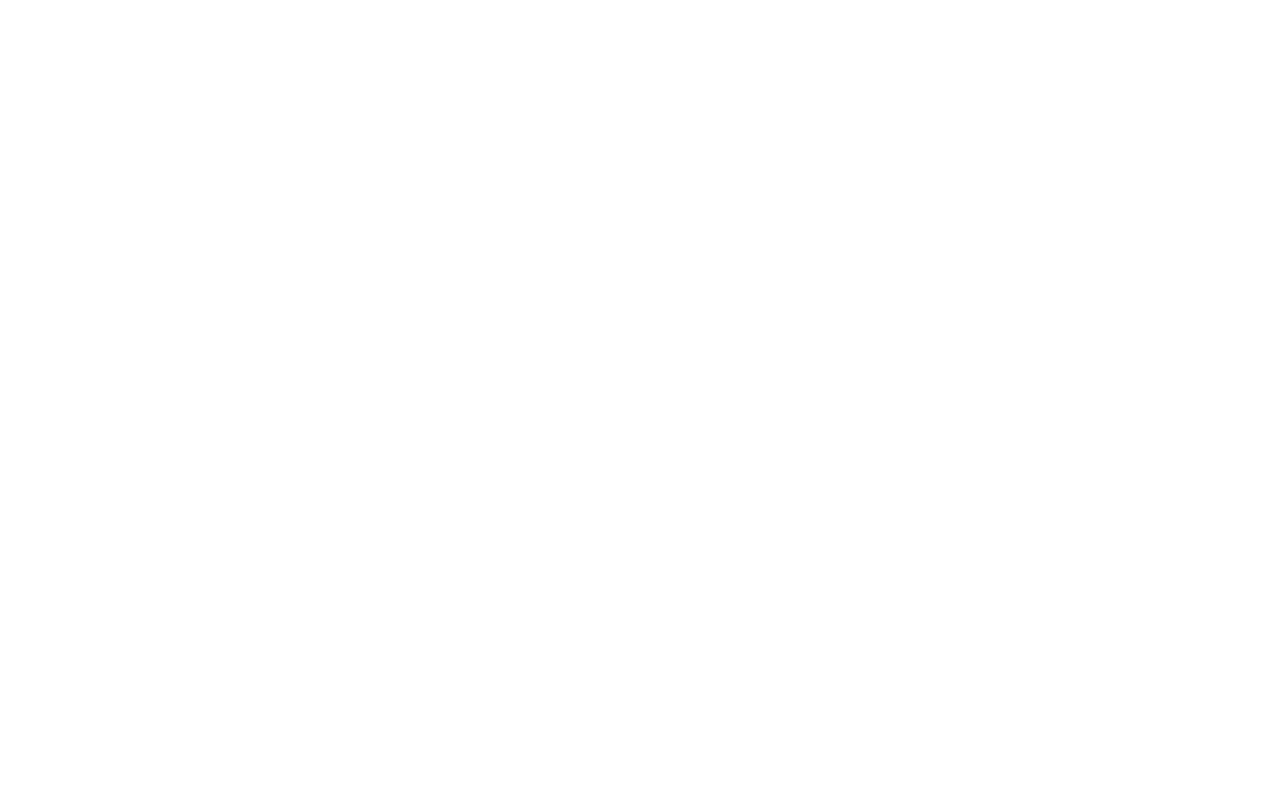
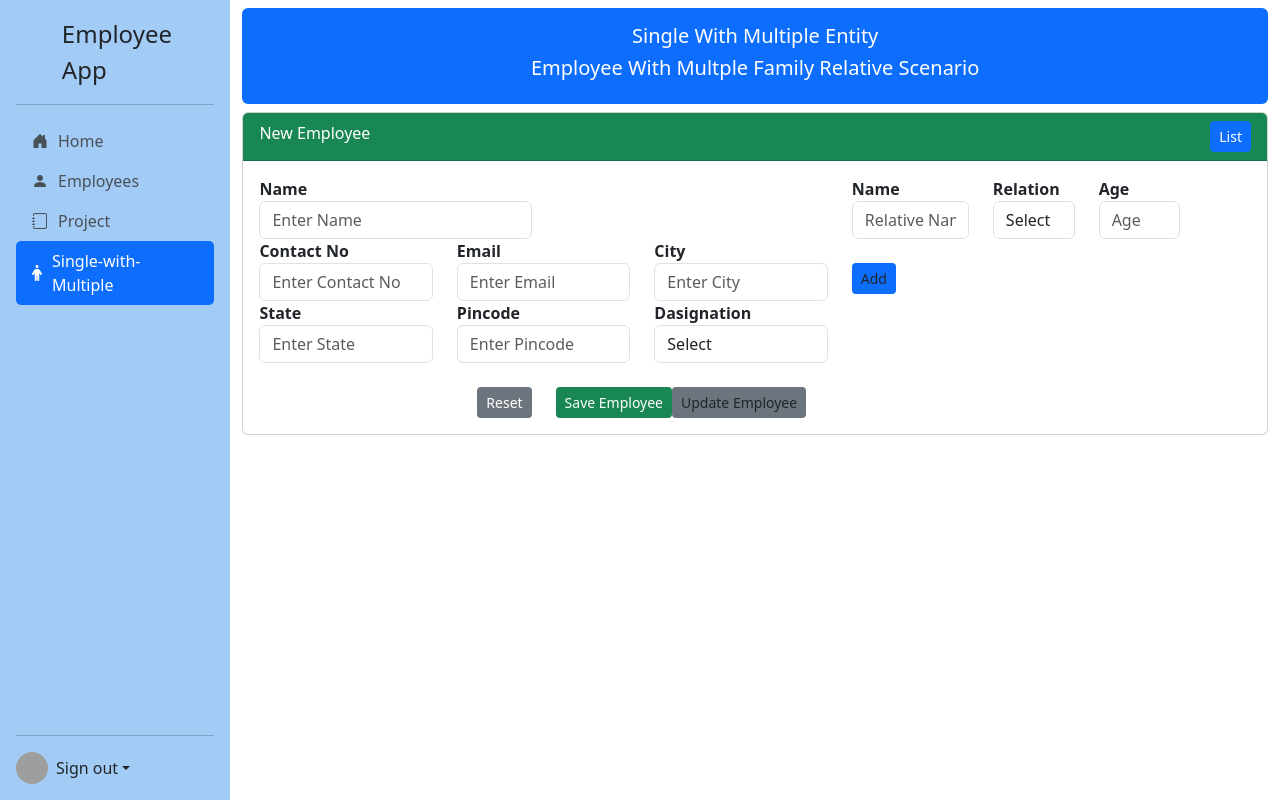
Before and after one commit to RahulKhadake/Project-Management-website, an Angular app: page /singlewithmultiple in a window 1280 px wide. Before the commit this address led to /. Built offline with nearby package versions, Linux system fonts and the light colour scheme; grey boxes are pictures that could not be loaded.

Commit message:
worked on the when data is not there that time showing message and single-with-multiple using from-array

```diff
--- a/src/app/Components/employee/employee.component.css
+++ b/src/app/Components/employee/employee.component.css
@@ -0,0 +1,3 @@
+.table-responsive{
+    height: 310px ;
+}
--- a/src/app/Components/employee/employee.component.ts
+++ b/src/app/Components/employee/employee.component.ts
@@ -1,7 +1,6 @@
 import { Component, inject } from '@angular/core';
 import { EmployeeService } from '../../core/Services/employee.service';
 import { Employee } from '../../core/model/employee.model';
-import { NgxSpinnerService } from "ngx-spinner";
 import { Router, RouterLink } from '@angular/router';
 import { FormsModule } from '@angular/forms';
 
--- a/src/app/Components/layout/layout.component.html
+++ b/src/app/Components/layout/layout.component.html
@@ -29,6 +29,12 @@
             Project
           </a>
         </li>
+        <li>
+          <a href="#" class="nav-link" routerLink="/singlewithmultiple" routerLinkActive="active">
+            <i class="fa-solid fa-person"></i>
+            Single-with-Multiple
+          </a>
+        </li>
 
       </ul>
       <hr>
--- a/src/app/Components/project/project.component.css
+++ b/src/app/Components/project/project.component.css
@@ -3,5 +3,5 @@
 }
 .table-responsive
 {
-    height: 500px ;
+    height: 300px ;
 }
--- a/src/app/Components/project/project.component.html
+++ b/src/app/Components/project/project.component.html
@@ -30,7 +30,7 @@
                 <tbody>
                     <ng-container *ngIf="ProjectDataList.length==0">
                        <td colspan="5">
-                        <p class="text-danger">No data avaliable</p>
+                        <p class="text-danger">Loading the data</p>
                        </td>
                     </ng-container>
                     <ng-container *ngIf="ProjectDataList.length !=0">
--- /dev/null
+++ b/src/app/Components/single-multiple/single-multiple.component.html
@@ -0,0 +1,125 @@
+<div class="container-fluid">
+    <div class="mt-2 p-3 bg-primary text-white rounded text-center">
+        <h5>Single With Multiple Entity</h5>
+        <h5>Employee With Multple Family Relative Scenario </h5>
+    </div>
+    <div class="row pt-2">
+        <div class="col-12">
+            <div class="card">
+                <div class="card-header bg-success text-white">
+                    <div class="row">
+                        <div class="col-6"> New Employee</div>
+                        <div class="col-6 text-end">
+                            <button class='btn btn-sm btn-primary'>List</button>
+                        </div>
+                    </div>
+                </div>
+                <div class="card-body">
+                    <form [formGroup]="employeeForm">
+                        <div class="row">
+                            <div class="col-7">
+                                <div class="row">
+                                    <div class="col-6">
+                                        <label><b>Name</b></label>
+                                        <input type="text"  class="form-control" formControlName="Name" placeholder="Enter Name" />
+                                    </div>
+
+                                </div>
+                                <div class="row">
+                                    <div class="col-4">
+                                        <label><b>Contact No</b></label>
+                                        <input type="text" class="form-control" formControlName="ContactNo" placeholder="Enter Contact No" />
+                                    </div>
+                                    <div class="col-4">
+                                        <label><b>Email</b></label>
+                                        <input type="text" class="form-control" formControlName="Email" placeholder="Enter Email" />
+                                    </div>
+                                    <div class="col-4">
+                                        <label><b>City</b></label>
+                                        <input type="text" class="form-control" formControlName="City" placeholder="Enter City" />
+                                    </div>
+                                </div>
+                                <div class="row">
+                                    <div class="col-4">
+                                        <label><b>State</b></label>
+                                        <input type="text" class="form-control" formControlName="State" placeholder="Enter State" />
+                                    </div>
+                                    <div class="col-4">
+                                        <label><b>Pincode</b></label>
+                                        <input type="text" class="form-control" formControlName="PinCode" placeholder="Enter Pincode" />
+                                    </div>
+                                    <div class="col-4">
+                                        <label><b>Dasignation</b></label>
+                                        <select class="form-control" formControlName="Designation">
+                                            <option value="">Select</option>
+                                            <option value="Jr Developer">Jr Developer</option>
+                                            <option value="Sr Developer">Sr Developer</option>
+                                            <option value="Team Leader">Team Leader</option>
+                                        </select>
+                                    </div>
+                                </div>
+                                <div class="row mt-4">
+                                    <div class="col-6 text-end">
+                                        <button class="btn text-white btn-sm bg-secondary">Reset</button>
+                                    </div>
+                                    <div class="col-6">
+                                        <button (click)="onSave()" class="btn text-white btn-sm bg-success">
+                                            Save Employee
+                                        </button>
+
+                                        <button class="btn btn-sm bg-secondary">
+                                            Update Employee
+                                        </button>
+
+
+                                    </div>
+                                </div>
+                            </div>
+                            <div class="col-5" formArrayName="MockEmpRelatives" >
+                                @for (item of familyRelative.controls; track $index) {
+                                    <div class="row"  [formGroupName]="$index">
+                                        <div class="col-4">
+                                            <label><b>Name</b></label>
+                                            <input type="text" formControlName="Name" placeholder="Relative Name" class="form-control"  />
+                                            @if(item.get('Name')?.touched) {
+                                                <div class="text-danger">
+                                                    @if(item.get('Name')?.errors?.['required']){
+                                                        <span>This is Required</span>
+                                                    }
+                                                </div>
+                                            }
+
+                                        </div>
+                                        <div class="col-3">
+                                            <label><b>Relation</b></label>
+                                            <select formControlName="Relation" class="form-control" >
+                                                <option value="">Select</option>
+                                                <option value="Mother">Mother</option>
+                                                <option value="Father">Father</option>
+                                                <option value="Sister">Sister</option>
+                                                <option value="Brother">Brother</option>
+                                            </select>
+                                        </div>
+                                        <div class="col-3">
+                                            <label><b>Age</b></label>
+                                            <input formControlName="Age" type="text" placeholder="Age" class="form-control"  />
+                                        </div>
+                                    </div>
+                                }
+
+                                <div class="row">
+                                    <div class="col-1 mt-4 text-end">
+                                        <button class="btn btn-sm bg-primary" (click)="createFamilyForm()">Add</button>
+                                    </div>
+                                </div>
+
+                            </div>
+                        </div>
+                    </form>
+
+                </div>
+            </div>
+        </div>
+    </div>
+
+</div>
--- /dev/null
+++ b/src/app/Components/single-multiple/single-multiple.component.ts
@@ -0,0 +1,65 @@
+import { Component } from '@angular/core';
+import { FormArray, FormControl, FormGroup, ReactiveFormsModule, Validators } from '@angular/forms';
+
+@Component({
+  selector: 'app-single-multiple',
+  standalone: true,
+  imports: [ReactiveFormsModule],
+  templateUrl: './single-multiple.component.html',
+  styleUrl: './single-multiple.component.css'
+})
+export class SingleMultipleComponent {
+
+
+  employeeForm: FormGroup = new FormGroup({});
+
+  constructor(){
+    this.initializeForm();
+  }
+
+  initializeForm() {
+    this.employeeForm =  new FormGroup({
+      EmpId :new FormControl(0),
+      Name: new FormControl("",[Validators.required]),
+      ContactNo: new FormControl(""),
+      Email: new FormControl(""),
+      City: new FormControl(""),
+      State: new FormControl(""),
+      PinCode: new FormControl(""),
+      Designation: new FormControl(""),
+      MockEmpRelatives: new FormArray([])
+    })
+    this.createFamilyForm();
+  }
+
+  get familyRelative(): FormArray {
+    return this.employeeForm.controls['MockEmpRelatives'] as FormArray;
+  }
+
+  getFamilyFormByIndex(index: number) {
+    const formArray =  this.employeeForm.controls['MockEmpRelatives'] as FormArray;
+    return formArray.controls[index];
+  }
+
+
+
+  createFamilyForm() {
+    debugger;
+    const familyForm = new FormGroup({
+      RelativeId: new FormControl(0),
+      Name: new FormControl("",[Validators.required]),
+      Relation: new FormControl(""),
+      Age: new FormControl(""),
+      EmpId: new FormControl(0)
+    });
+   const formArray =  this.employeeForm.controls['MockEmpRelatives'] as FormArray;
+   formArray.push(familyForm);
+   debugger;
+  }
+
+  onSave() {
+    const formValue = this.employeeForm.value;
+    debugger;
+  }
+
+}
--- a/src/app/app.routes.ts
+++ b/src/app/app.routes.ts
@@ -7,6 +7,7 @@ import { LayoutComponent } from './Components/layout/layout.component';
 import { DashbordComponent } from './Components/dashbord/dashbord.component';
 import { ProjectComponent } from './Components/project/project.component';
 import { AddEditViewComponent } from './Components/add-edit-view/add-edit-view.component';
+import { SingleMultipleComponent } from './Components/single-multiple/single-multiple.component';
 
 export const routes: Routes = [
     {
@@ -32,6 +33,9 @@ export const routes: Routes = [
             {
                 path: 'Add-edit-viwe', component: AddEditViewComponent
             },
+            {
+                path: 'singlewithmultiple', component: SingleMultipleComponent
+            },
 
 
         ]
```
Also changed, not shown: src/app/Components/single-multiple/single-multiple.component.css (added), 1 other file (tests, documents, lock files or other folders).
